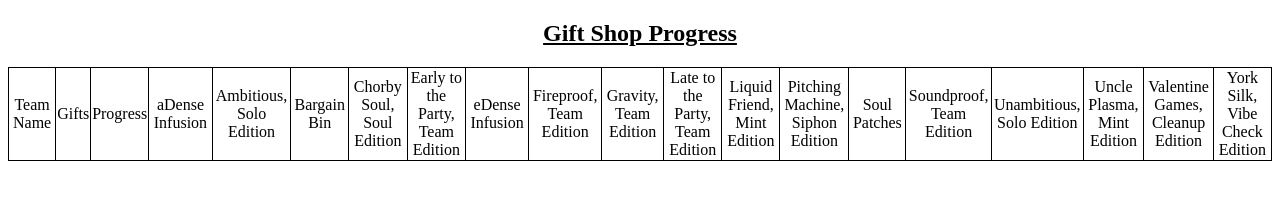
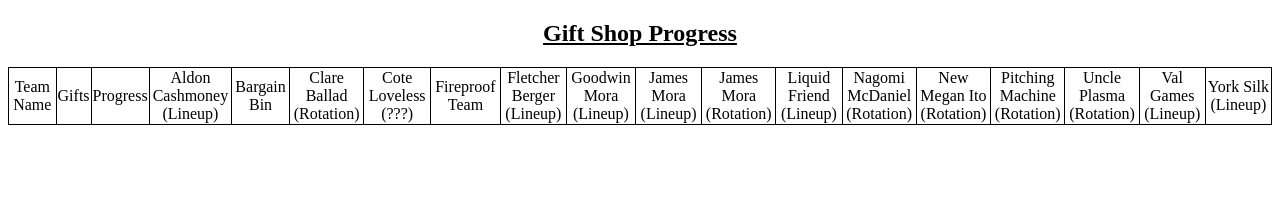
Before and after one commit to Invariel/invariel.github.io, a plain HTML site: page gifts/index.html in a window 1280 px wide. Drawn offline with Linux system fonts and the light colour scheme; no server answers.

Commit message:
Update index.html

```diff
--- a/gifts/index.html
+++ b/gifts/index.html
@@ -82,18 +82,18 @@
 		];
 
 		let gifts = [
-			"adense_item_infusion", "ambitious_solo", "bargain_bin", "chorby_soul_replica_active_item", "early_to_party_team",
-			"edense_item_infusion", "fireproof_team", "gravity_team", "late_to_party_team", "liquid_friend_replica_lineup",
-			"pitching_machine_replica_siphon", "soul_patches_10", "soundproof_team", "unambitious_solo", "uncle_plasma_replica_rotation",
-			"valentine_games_replica_lineup_4", "york_silk_replica_lineup_item",
+			"aldon_cashmoney_replica_lineup", "bargain_bin", "clare_ballad_replica_rotation", "cote_loveless_replica_spicy", "fireproof_team",
+			"fletcher_berger_replica_lineup", "goodwin_mora_replica_lineup", "james_mora_replica_lineup", "james_mora_replica_rotation", "liquid_friend_replica_lineup",
+			"nagomi_mcdaniel_replica_rotation", "new_megan_ito_replica_rotation", "pitching_machine_replica_rotation", "uncle_plasma_replica_rotation", "val_games_replica_lineup",
+			"york_silk_replica_lineup"
 		];
 
 		let headers = [
 			"Team Name", "Gifts", "Progress",
-			"aDense Infusion", "Ambitious, Solo Edition", "Bargain Bin", "Chorby Soul, Soul Edition", "Early to the Party, Team Edition",
-			"eDense Infusion", "Fireproof, Team Edition", "Gravity, Team Edition", "Late to the Party, Team Edition", "Liquid Friend, Mint Edition",
-			"Pitching Machine, Siphon Edition", "Soul Patches", "Soundproof, Team Edition", "Unambitious, Solo Edition", "Uncle Plasma, Mint Edition",
-			"Valentine Games, Cleanup Edition", "York Silk, Vibe Check Edition"
+			"Aldon Cashmoney (Lineup)", "Bargain Bin", "Clare Ballad (Rotation)", "Cote Loveless (???)", "Fireproof Team",
+			"Fletcher Berger (Lineup)", "Goodwin Mora (Lineup)", "James Mora (Lineup)", "James Mora (Rotation)", "Liquid Friend (Lineup)",
+			"Nagomi McDaniel (Rotation)", "New Megan Ito (Rotation)", "Pitching Machine (Rotation)", "Uncle Plasma (Rotation)", "Val Games (Lineup)",
+			"York Silk (Lineup)"
 		];
 
 		fetch (giftShopUrl)
```
